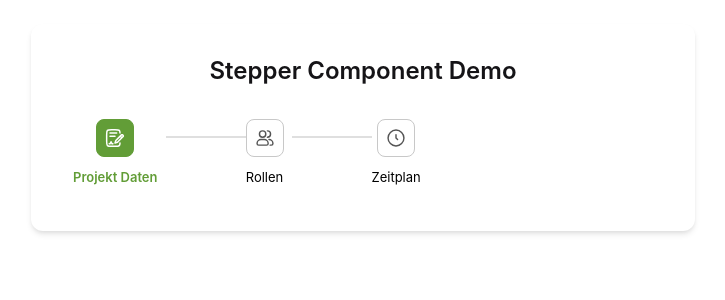
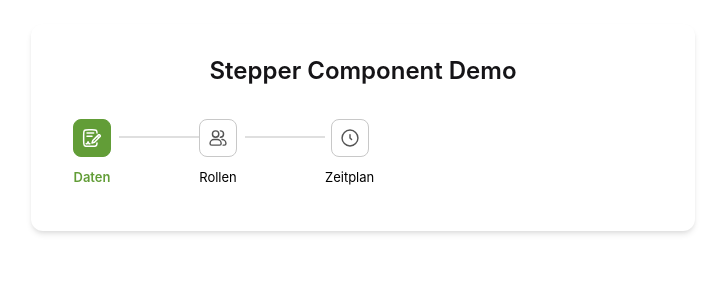
Before and after one commit to rossellafi/ai-test-project, an Angular app: page / in a window 1280 px wide. Shown: the top 300 px of the page, without its empty margins (277-1002 px from the left). Built offline with nearby package versions, Linux system fonts and the light colour scheme.

Commit message:
Change step label from 'Projekt Daten' to 'Daten'
cgen-60fb4c6b14324ec293f5047be6e6a1a8

```diff
--- a/src/app/app.component.ts
+++ b/src/app/app.component.ts
@@ -14,7 +14,7 @@ export class AppComponent {
   stepperData: StepData[] = [
     {
       id: "1",
-      label: "Projekt Daten",
+      label: "Daten",
       icon: "contract",
       state: "active",
     },
```
